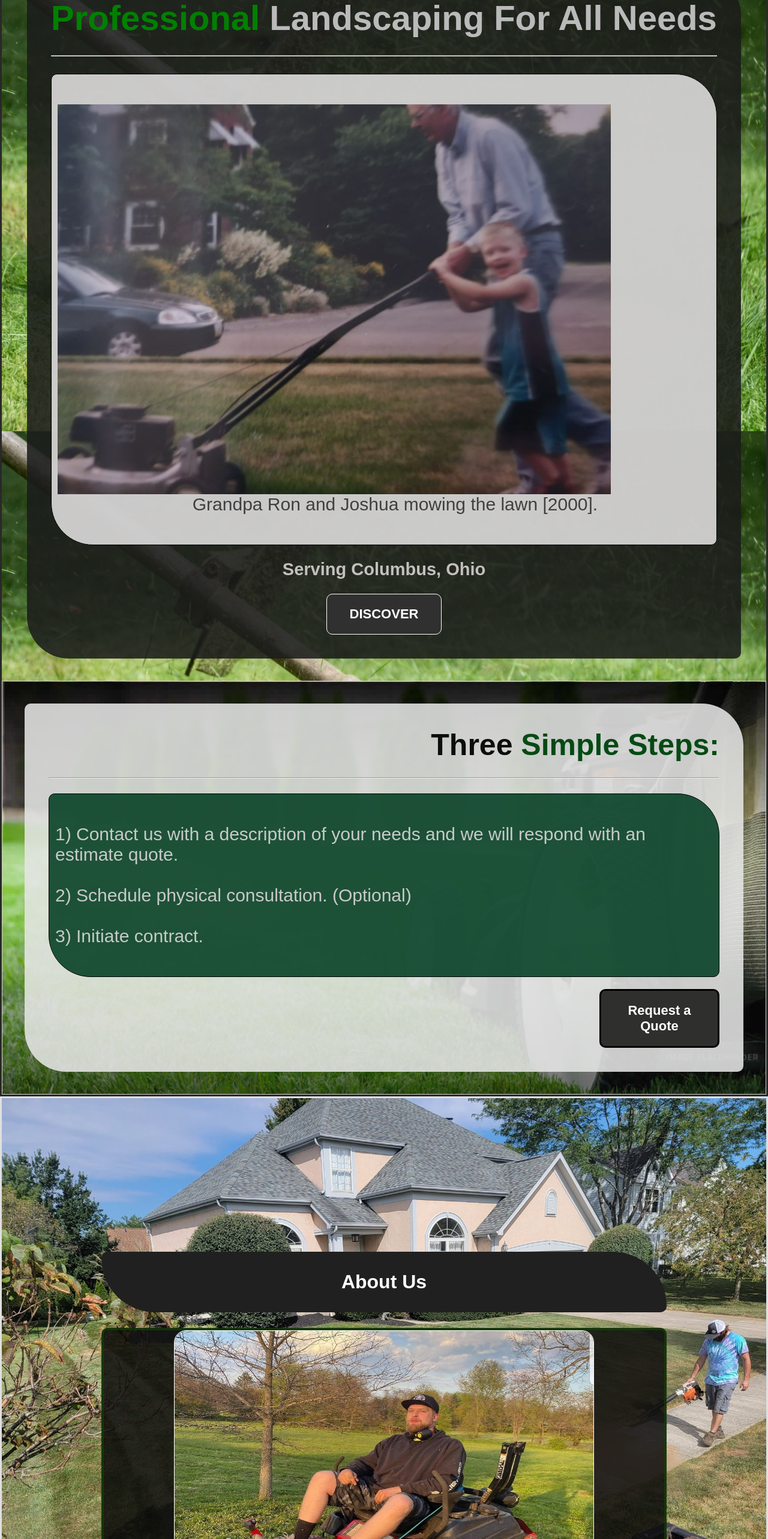
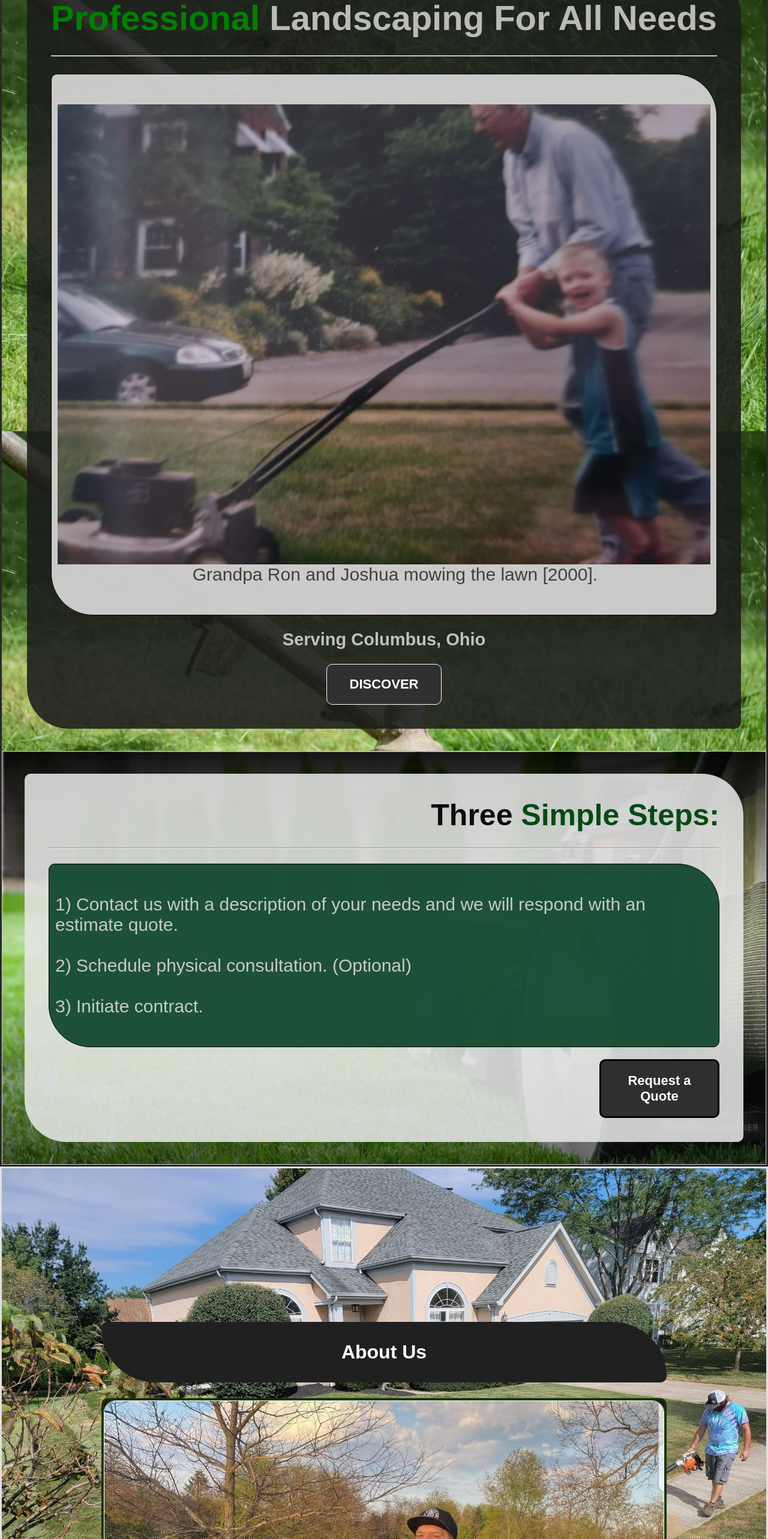
Before and after one commit to sean00880/grandpa-ron-s, a Next.js app: page / in a window 1280 px wide. Shown: the part 234-2800 px from the top of the page at 60% size. Built offline with nearby package versions, Linux system fonts and the light colour scheme.

Commit message:
attempts4

```diff
--- a/components/Intro.js
+++ b/components/Intro.js
@@ -29,8 +29,8 @@ const Intro = () => {
           <img
                 className={style.image}
                 src='/img/GrandpaRon.png'
-                width="922"
-                height="650"
+                width="100%"
+                height="100%"
                 alt=""
                 priority={true}
               />
--- a/components/Mission.js
+++ b/components/Mission.js
@@ -11,8 +11,8 @@ const Mission = () => {
           <img
                 className={style.image}
                 src='/img/joshua.jpg'
-                width="700"
-                height="560"
+                width="100%"
+                height="100%"
                 objectFit="cover"
                 alt="Joshua"
               />
```
